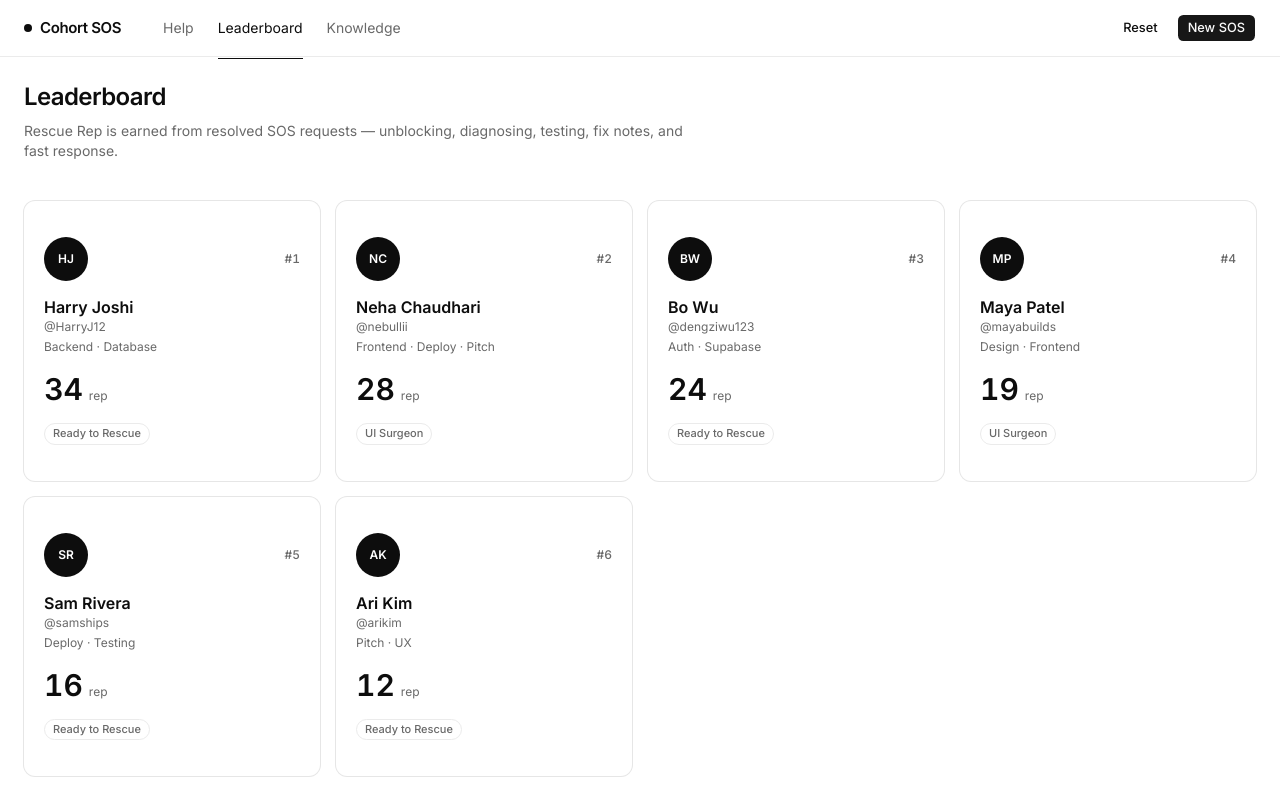
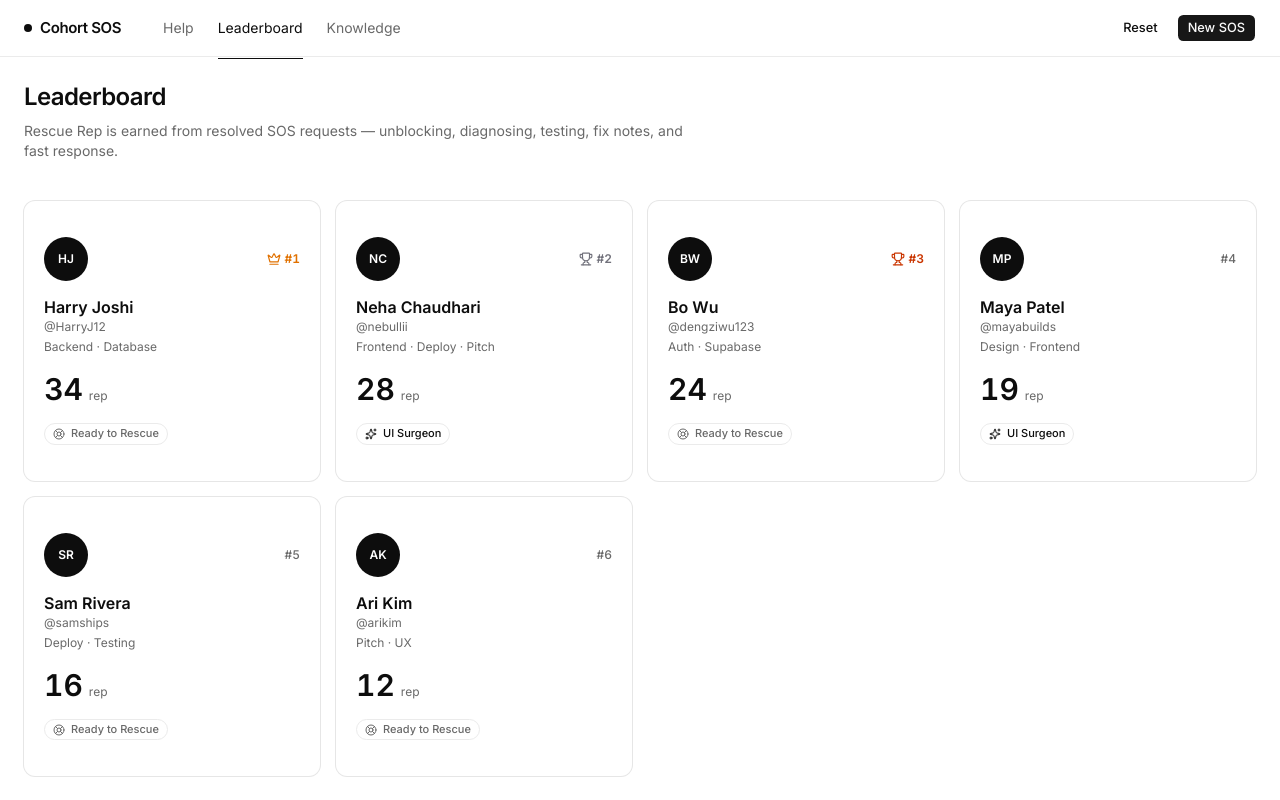
Before and after one commit to nebullii/cohort-sos, a Next.js app: page /leaderboard in a window 1280 px wide. Shown: the top 800 px of the page. Built offline with nearby package versions, Linux system fonts and the light colour scheme.

Commit message:
Add icons to leaderboard badges and reward kudos

```diff
--- a/src/app/leaderboard/page.tsx
+++ b/src/app/leaderboard/page.tsx
@@ -1,13 +1,60 @@
 "use client";
 
+import type { LucideIcon } from "lucide-react";
+import {
+  Shield,
+  Rocket,
+  Sparkles,
+  Megaphone,
+  Siren,
+  Crown,
+  LifeBuoy,
+  Trophy,
+  Unlock,
+  Stethoscope,
+  FlaskConical,
+  NotebookPen,
+  Zap,
+} from "lucide-react";
 import { Card, CardContent } from "@/components/ui/card";
 import { useStore } from "@/lib/store";
 import { UserAvatar } from "@/components/sos/user-avatar";
 import { Pill } from "@/components/sos/pills";
 import { labelReward } from "@/lib/format";
-import type { SosRequest, User } from "@/lib/types";
+import type { RewardType, SosRequest, User } from "@/lib/types";
+import { cn } from "@/lib/utils";
 
-function badgesFor(user: User, sosList: SosRequest[]): string[] {
+type BadgeName =
+  | "Auth Medic"
+  | "Deploy Rescuer"
+  | "UI Surgeon"
+  | "Pitch Doctor"
+  | "First Responder"
+  | "Cohort Hero"
+  | "Ready to Rescue";
+
+const BADGE_META: Record<
+  BadgeName,
+  { icon: LucideIcon; tone: "neutral" | "amber" | "blue" | "green" }
+> = {
+  "Cohort Hero": { icon: Crown, tone: "amber" },
+  "First Responder": { icon: Siren, tone: "amber" },
+  "Auth Medic": { icon: Shield, tone: "blue" },
+  "Deploy Rescuer": { icon: Rocket, tone: "blue" },
+  "UI Surgeon": { icon: Sparkles, tone: "blue" },
+  "Pitch Doctor": { icon: Megaphone, tone: "blue" },
+  "Ready to Rescue": { icon: LifeBuoy, tone: "neutral" },
+};
+
+const REWARD_META: Record<RewardType, { icon: LucideIcon }> = {
+  unblocked: { icon: Unlock },
+  diagnosed: { icon: Stethoscope },
+  tested: { icon: FlaskConical },
+  fix_note: { icon: NotebookPen },
+  fast_response: { icon: Zap },
+};
+
+function badgesFor(user: User, sosList: SosRequest[]): BadgeName[] {
   const helped = sosList.filter(
     (sos) => sos.helperIds.includes(user.id) && sos.status === "resolved",
   );
@@ -15,15 +62,22 @@ function badgesFor(user: User, sosList: SosRequest[]): string[] {
     acc[sos.category] = (acc[sos.category] ?? 0) + 1;
     return acc;
   }, {});
-  const badges: string[] = [];
+  const badges: BadgeName[] = [];
+  if (user.rescueRep >= 35) badges.push("Cohort Hero");
+  if (helped.length >= 2) badges.push("First Responder");
   if ((counts.Auth ?? 0) >= 1) badges.push("Auth Medic");
   if ((counts.Deploy ?? 0) >= 1) badges.push("Deploy Rescuer");
   if (((counts.Frontend ?? 0) + (counts.Design ?? 0)) >= 1)
     badges.push("UI Surgeon");
   if ((counts.Pitch ?? 0) >= 1) badges.push("Pitch Doctor");
-  if (helped.length >= 2) badges.push("First Responder");
-  if (user.rescueRep >= 35) badges.push("Cohort Hero");
   return badges.length ? badges : ["Ready to Rescue"];
+}
+
+function rankAccent(rank: number) {
+  if (rank === 0) return { icon: Crown, label: "#1", className: "text-amber-600" };
+  if (rank === 1) return { icon: Trophy, label: "#2", className: "text-zinc-500" };
+  if (rank === 2) return { icon: Trophy, label: "#3", className: "text-orange-700" };
+  return null;
 }
 
 export default function LeaderboardPage() {
@@ -56,14 +110,27 @@ export default function LeaderboardPage() {
       <section className="grid gap-4 sm:grid-cols-2 lg:grid-cols-3 xl:grid-cols-4">
         {ranked.map((user, i) => {
           const badges = badgesFor(user, state.sosRequests);
+          const accent = rankAccent(i);
           return (
             <Card key={user.id} className="overflow-hidden">
               <CardContent className="space-y-4 p-5">
                 <div className="flex items-center justify-between">
                   <UserAvatar user={user} className="size-11" />
-                  <span className="text-muted-foreground text-xs font-medium tabular-nums">
-                    #{i + 1}
-                  </span>
+                  {accent ? (
+                    <span
+                      className={cn(
+                        "inline-flex items-center gap-1 text-xs font-semibold tabular-nums",
+                        accent.className,
+                      )}
+                    >
+                      <accent.icon className="size-3.5" />
+                      {accent.label}
+                    </span>
+                  ) : (
+                    <span className="text-muted-foreground text-xs font-medium tabular-nums">
+                      #{i + 1}
+                    </span>
+                  )}
                 </div>
                 <div>
                   <h2 className="text-foreground text-base font-semibold leading-tight">
@@ -83,9 +150,16 @@ export default function LeaderboardPage() {
                   <span className="text-muted-foreground text-xs">rep</span>
                 </div>
                 <div className="flex flex-wrap gap-1">
-                  {badges.map((badge) => (
-                    <Pill key={badge}>{badge}</Pill>
-                  ))}
+                  {badges.map((badge) => {
+                    const meta = BADGE_META[badge];
+                    const Icon = meta.icon;
+                    return (
+                      <Pill key={badge} tone={meta.tone}>
+                        <Icon className="size-3" />
+                        {badge}
+                      </Pill>
+                    );
+                  })}
                 </div>
               </CardContent>
             </Card>
@@ -104,6 +178,7 @@ export default function LeaderboardPage() {
             rewards.map(({ reward, sos }) => {
               const from = state.users.find((u) => u.id === reward.fromUserId);
               const to = state.users.find((u) => u.id === reward.toUserId);
+              const RewardIcon = REWARD_META[reward.type].icon;
               return (
                 <Card key={reward.id}>
                   <CardContent className="p-5">
@@ -111,7 +186,8 @@ export default function LeaderboardPage() {
                       <span className="text-muted-foreground text-xs">
                         {sos.category}
                       </span>
-                      <span className="text-foreground text-xs font-medium tabular-nums">
+                      <span className="bg-muted text-foreground inline-flex items-center gap-1 rounded-full px-2 py-0.5 text-[11px] font-medium tabular-nums">
+                        <RewardIcon className="size-3" />
                         +{reward.points} {labelReward(reward.type)}
                       </span>
                     </div>
```
